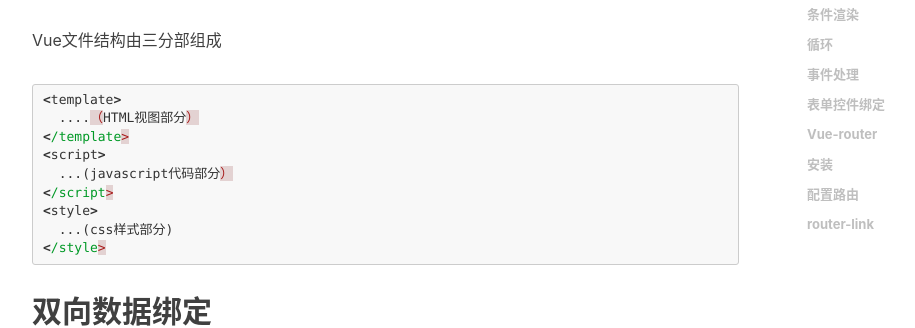
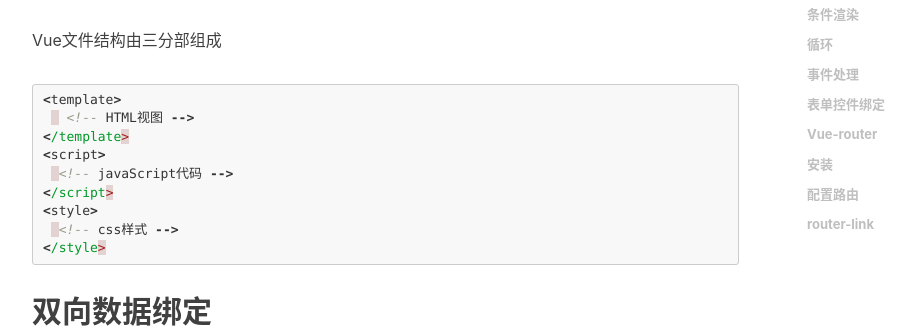
Before and after one commit to StevenDXC/Blog, a Jekyll site: the page built from _posts/2016-09-10-vue.md, in a window 1280 px wide and 900 px high, scrolled down 928 px. Shown: the part 150-478 px from the top of the window, without its empty margins (233-1148 px from the left). Built offline with Jekyll 4.4.1, drawn with Linux system fonts in a browser that asks for light colours; nearby versions of some CDN libraries; Markdown is read by kramdown in place of the engine named in the settings; comment, search, counter and statistics services are not loaded.

Commit message:
Update 2016-09-10-vue.md

````diff
--- a/_posts/2016-09-10-vue.md
+++ b/_posts/2016-09-10-vue.md
@@ -40,15 +40,15 @@
 
 ```javascript
 <template>
-  ....（HTML视图部分）
+   <!-- HTML视图 -->
 </template>
 
 <script>
-  ...(javascript代码部分）
+  <!-- javaScript代码 -->
 </script>
 
 <style>
-  ...(css样式部分)
+  <!-- css样式 -->
 </style>
 ```
 
````
